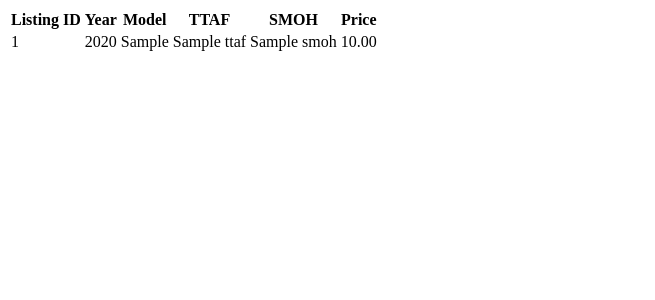
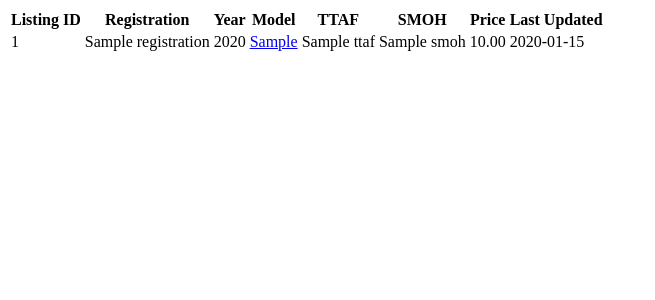
Before and after one commit to jwalleser/plane-finder-app, a Flask app: page / in a window 1280 px wide. Shown: the top 300 px of the page, without its empty margins (0-655 px from the left). Run offline with Flask 2, Linux system fonts and the light colour scheme; a database or web service that is not in the repository returns one stand-in record (values such as "Sample title").

Commit message:
Updated webapp table display and crawler.
Last update and registration number are now displayed.

Crawler collects the detail page URL instead of the listing URL.

```diff
--- a/planefinder/data.py
+++ b/planefinder/data.py
@@ -49,7 +49,7 @@ class AircraftSaleEntry:
     def from_listings_entry(cls, entry: ListingEntry):
         return cls(
             id=entry.id,
-            url=entry.listings_page.url,
+            url=entry.detail_url,
             seller_id=entry.seller,
             make_model=entry.detail.make_model,
             year=entry.detail.model_year,
@@ -171,7 +171,7 @@ class Database:
         return entry
 
     def get_all_listings(self) -> Collection:
-        documents = self.db["AircraftSaleEntry"].find()
+        documents = self.db["AircraftSaleEntry"].find().sort("last_update", -1)
         return [self._create_aircraft_sale_entry(document) for document in documents]
 
     def _create_aircraft_sale_entry(self, document: MutableMapping) -> AircraftSaleEntry:
--- a/planefinder/webapp/templates/index.html
+++ b/planefinder/webapp/templates/index.html
@@ -19,22 +19,26 @@
             <thead>
                 <tr>
                     <th>Listing ID</th>
+                    <th>Registration</th>
                     <th>Year</th>
                     <th>Model</th>
                     <th>TTAF</th>
                     <th>SMOH</th>
                     <th>Price</th>
+                    <th>Last Updated</th>
                 </tr>
             </thead>
             <tbody>
                 {% for listing in listings %}
                     <tr>
-                        <td>{{listing.seller_id}}</td>
+                        <td>{{listing.id}}</td>
+                        <td>{{listing.registration}}</td>
                         <td>{{listing.year}}</td>
-                        <td>{{listing.make_model}}</td>
+                        <td><a href="{{listing.url}}">{{listing.make_model}}</a></td>
                         <td>{{listing.ttaf}}</td>
                         <td>{{listing.smoh}}</td>
                         <td>{{"{:0.2f}".format(listing.price)}}</td>
+                        <td>{{listing.last_update}}</td>
                     </tr>
                 {% endfor %}
             </tbody>
```
